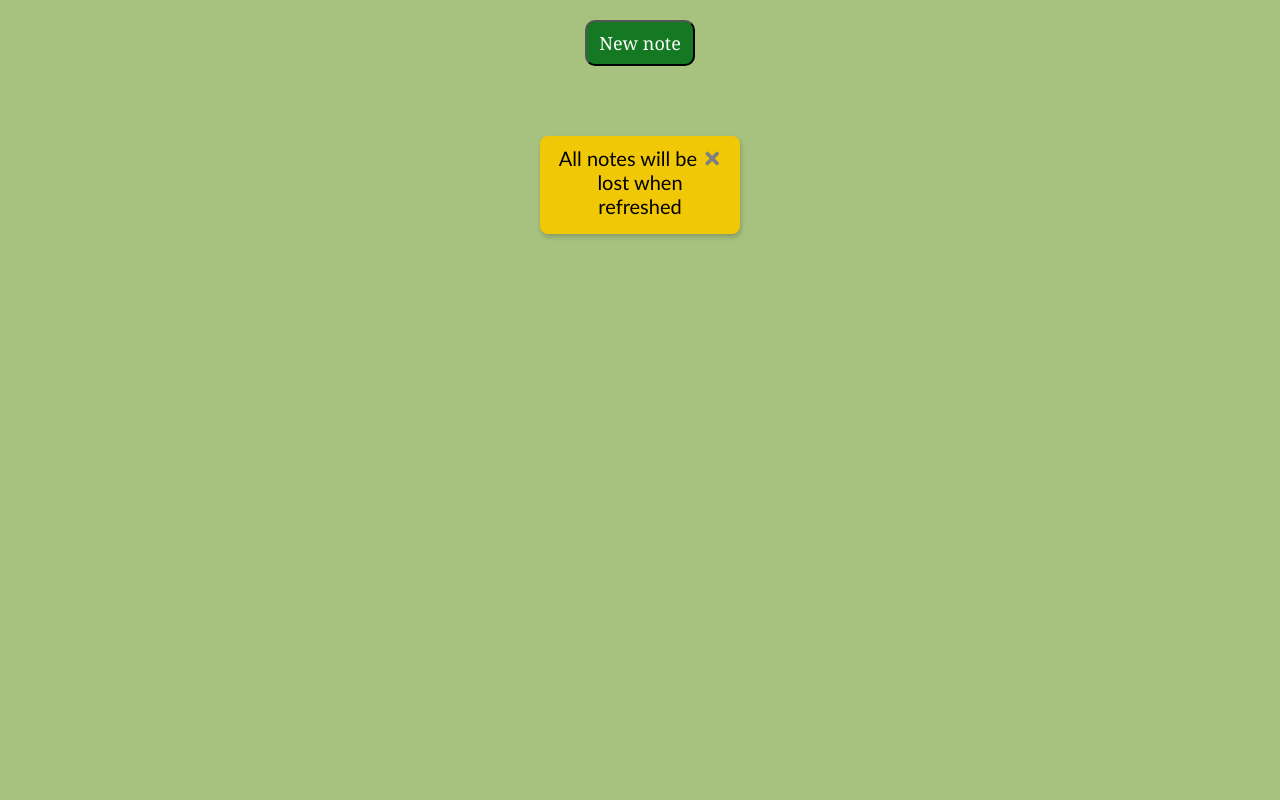
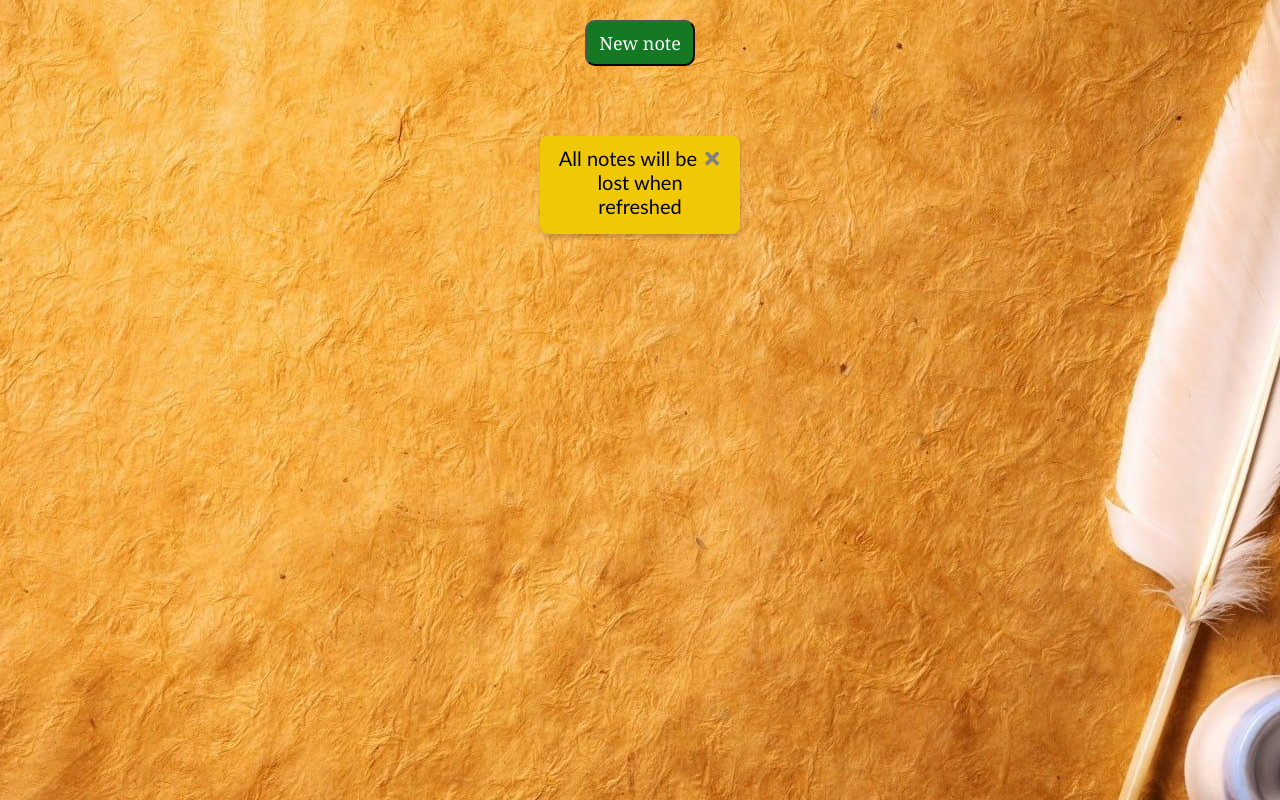
Before and after one commit to miur-creator/Super-Simple-Notes-App, a plain HTML site: page index.html in a window 1280 px wide. Drawn offline with Linux system fonts and the light colour scheme.

Commit message:
Basics fixes

```diff
--- a/index.html
+++ b/index.html
@@ -4,7 +4,7 @@
 <head>
     <meta charset="UTF-8">
     <meta name="viewport" content="width=device-width, initial-scale=1.0">
-    <title>Notes</title>
+    <title>Todo App</title>
     <link rel="stylesheet" href="styles.css">
     <link rel="preconnect" href="https://fonts.gstatic.com">
     <link rel="stylesheet" href="https://cdnjs.cloudflare.com/ajax/libs/font-awesome/5.15.1/css/all.min.css">
--- a/styles.css
+++ b/styles.css
@@ -3,14 +3,13 @@ html {
     width: 100%;
     text-align: center;
     background-position: center;
-
+    background-image: url('/e2c992ba82b6b696f063dbc35cb45383.jpg');
     box-sizing: border-box;
 }
 
 body {
     padding: 0;
     margin: 0;
-    background-color: rgb(167, 194, 126);
 }
 
 #wrapperDiv {
```
Also changed, not shown: e2c992ba82b6b696f063dbc35cb45383.jpg (added).
